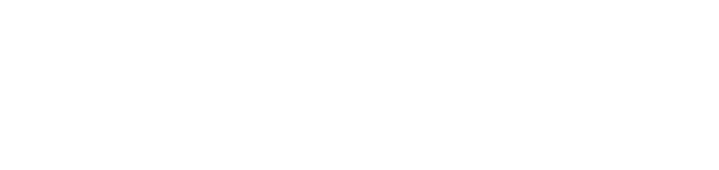
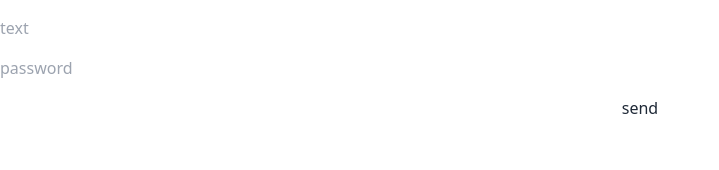
Before and after one commit to SARA3SAEED/store-redux, a React app: page /login in a window 1280 px wide. Shown: the top 170 px of the page, without its empty margins (0-719 px from the left). Built offline with nearby package versions, Linux system fonts and the light colour scheme; the HTML template or start-up script is replaced by a standard one.

Commit message:
done with Login func

```diff
--- a/src/pages/Login.jsx
+++ b/src/pages/Login.jsx
@@ -1,10 +1,46 @@
-import React from 'react'
+import axios from 'axios'
+import React, { useState } from 'react'
+import { useNavigate } from 'react-router-dom';
+import { toast, ToastContainer } from 'react-toastify';
+import "react-toastify/dist/ReactToastify.css";
+export default function Login() {
+  const [userName, setUserName] = useState('')
+  const [password, setPassword] = useState('')
 
-export default function Login() {
+  const navigate = useNavigate()
+
+
+  const handelLogin = () => {
+    axios.get('https://665736c59f970b3b36c866df.mockapi.io/reduxStore')
+      .then(function (res) {
+        res.data.map((e) => {
+          if (e.userName == userName && e.password == password) {
+            //replace with redux when you uderstand it
+            localStorage.setItem('islogin', true)
+            localStorage.setItem('id', e.id)
+            toast.success("You Have Successfully Logged In", {
+              position: "top-center"
+            })
+            navigate(`/`)
+          } else {
+            toast.error("User Name or Password is invalid", {
+              position: "top-center"
+            })
+          }
+        })
+      })
+  }
+
+
 
   return (
-    <div>
+    <div className='flex flex-col gap-4'>
+      {/* toast */}
+      <ToastContainer stacked />
 
+      <input value={userName} onChange={(e) => setUserName(e.target.value)} placeholder='text' type="text" name="" id="" />
+      <input value={password} onChange={(e) => setPassword(e.target.value)} placeholder='password' type="password" name="" id="" />
+      <button onClick={handelLogin}>send  </button>
     </div>
   )
 }
```
